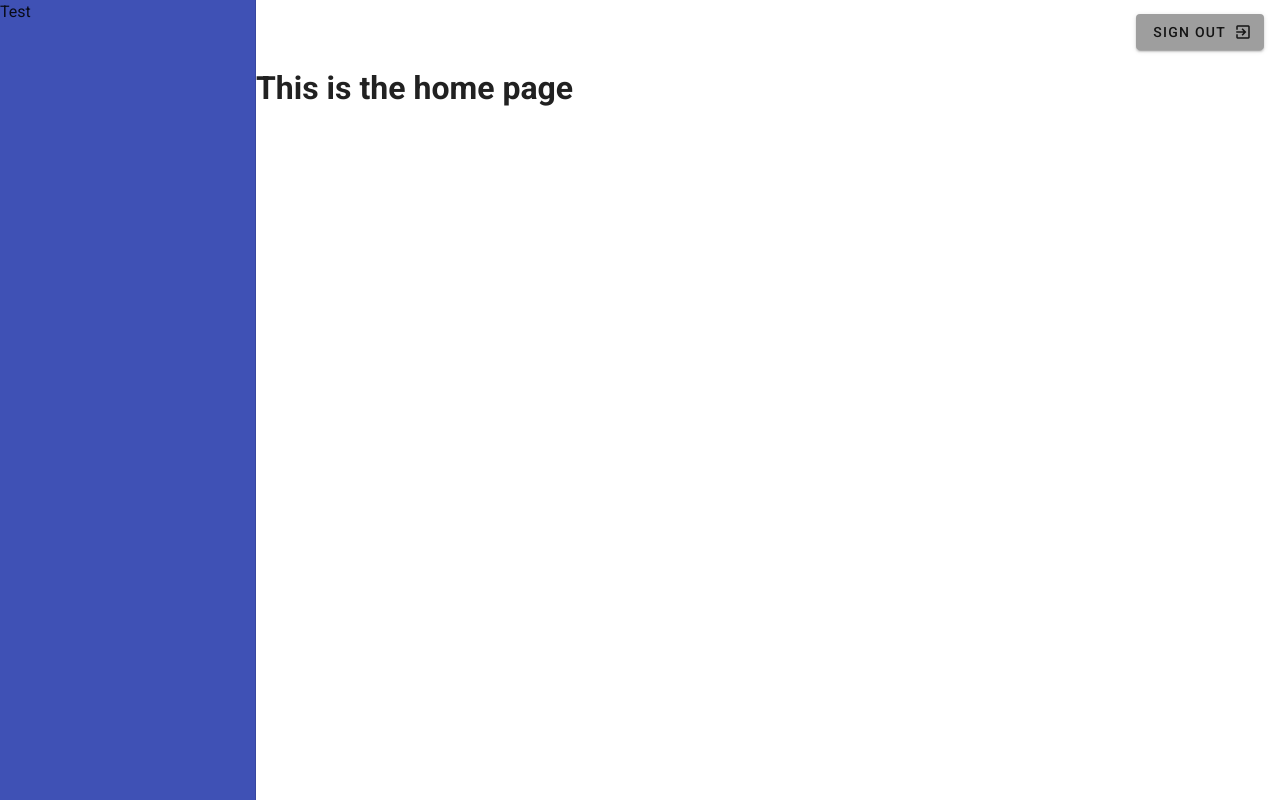
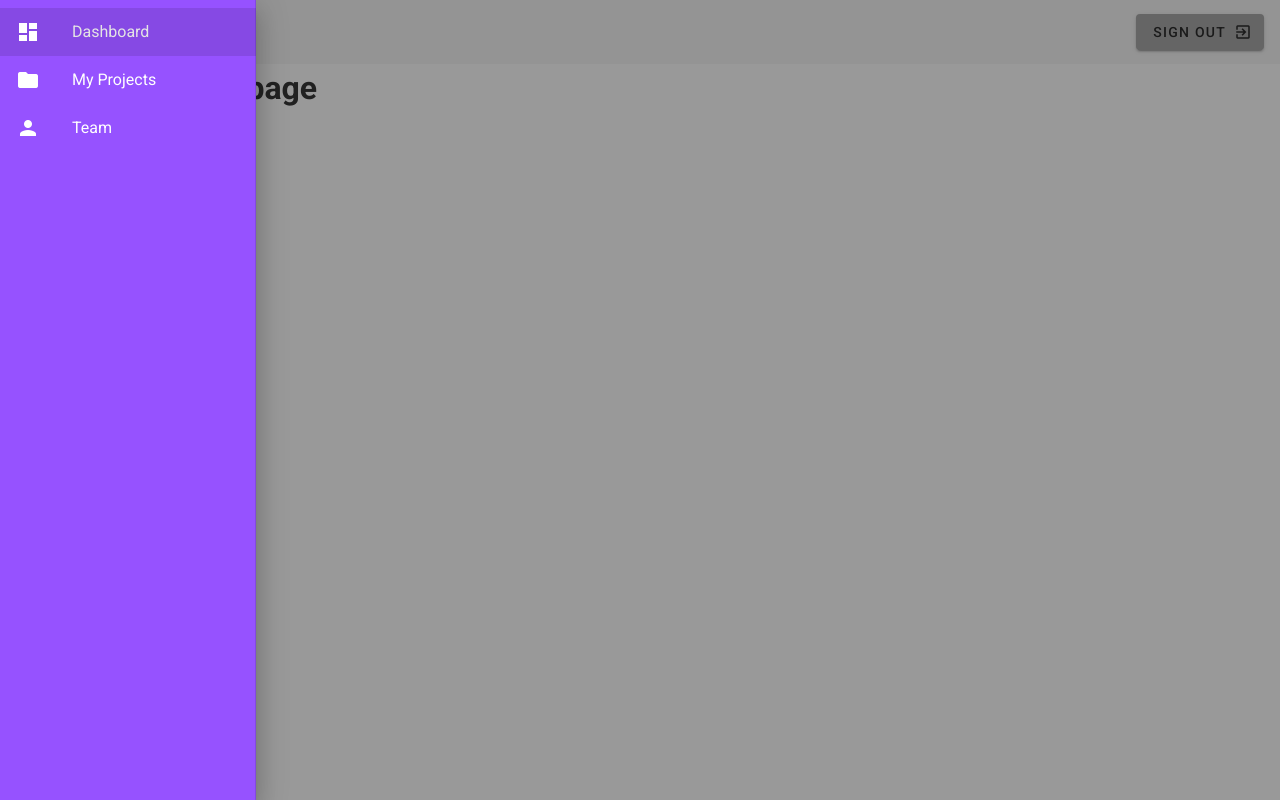
Before and after one commit to Muzi-P/todo-ninja, a Vue app in the folder todo-ninja/: page / in a window 1280 px wide. Both pictures are taken after a click on the button 28 px from the left and 32 px from the top of the page. Built offline with nearby package versions, Linux system fonts and the light colour scheme.

Commit message:
Added lis

```diff
--- a/todo-ninja/package.json
+++ b/todo-ninja/package.json
@@ -8,6 +8,7 @@
     "lint": "vue-cli-service lint"
   },
   "dependencies": {
+    "@storybook/vue": "^5.1.11",
     "core-js": "^2.6.5",
     "material-design-icons-iconfont": "^5.0.1",
     "vue": "^2.6.10",
@@ -22,7 +23,7 @@
     "eslint": "^5.16.0",
     "eslint-plugin-vue": "^5.0.0",
     "sass": "^1.17.4",
-    "sass-loader": "^7.1.0",
+    "sass-loader": "^7.3.1",
     "vue-cli-plugin-vuetify": "^0.6.3",
     "vue-template-compiler": "^2.6.10",
     "vuetify-loader": "^1.2.2"
--- a/todo-ninja/src/components/Navbar.vue
+++ b/todo-ninja/src/components/Navbar.vue
@@ -1,7 +1,7 @@
 <template>
     <nav>
-        <v-toolbar flat app>
-            <v-app-bar-nav-icon class="grey--text" @click="drawer=!drawer"></v-app-bar-nav-icon>
+        <v-app-bar flat app>
+            <v-app-bar-nav-icon class="grey--text" @click="drawer =! drawer"></v-app-bar-nav-icon>
             <v-toolbar-title class="text-uppercase grey--text">
                 <span class ="font-weight-light">Todo</span>
                 <span>Ninja</span>
@@ -11,13 +11,19 @@
                 <span>Sign Out</span>
                 <v-icon right>exit_to_app</v-icon>
             </v-btn>
-        </v-toolbar>
+        </v-app-bar>
 
-        <!-- Show navigation drawer -->
+        <v-navigation-drawer  v-model="drawer" app temporary= "true" overlay  class="primary">
+           <v-list>
+               <v-list-item v-for="link in links" :key="link.text" router :to="link.route">
+                    <v-list-item-action>
+                        <v-icon class="white--text">{{link.icon}}</v-icon>
+                    </v-list-item-action>
+                    <v-list-item-title class="white--text">{{link.text}}</v-list-item-title>
+               </v-list-item>
+           </v-list>
+        </v-navigation-drawer>
 
-        <v-navigation-drawer v-model="drawer" app class="indigo">
-            <p>Test</p>
-        </v-navigation-drawer>
     </nav>
 </template>
 
@@ -26,7 +32,12 @@
 export default {
     data(){
         return {
-            drawer: false
+            drawer: false,
+            links: [
+                { icon: 'dashboard', text: 'Dashboard', route: '/' },
+                { icon: 'folder', text: 'My Projects', route: '/projects' },
+                { icon: 'person', text: 'Team', route: '/team' },
+            ]
         }
     }
 }
--- a/todo-ninja/src/plugins/vuetify.js
+++ b/todo-ninja/src/plugins/vuetify.js
@@ -1,10 +1,22 @@
 import Vue from 'vue';
 import Vuetify from 'vuetify/lib';
+import 'vuetify/src/styles/main.sass'
+
 
 Vue.use(Vuetify);
 
 export default new Vuetify({
-  icons: {
-    iconfont: 'mdi',
-  },
-});
+    icons: {
+      iconfont: 'mdi',
+    },
+    theme: {
+      themes: {
+        light: {
+          primary: '#9652ff',
+          success: '#3cd1c2',
+          info: '#ffaa2c',
+          error: '#f83e70'
+        }
+      }
+    }
+})
```
Also changed, not shown: 1 other file (tests, documents, lock files or other folders).
